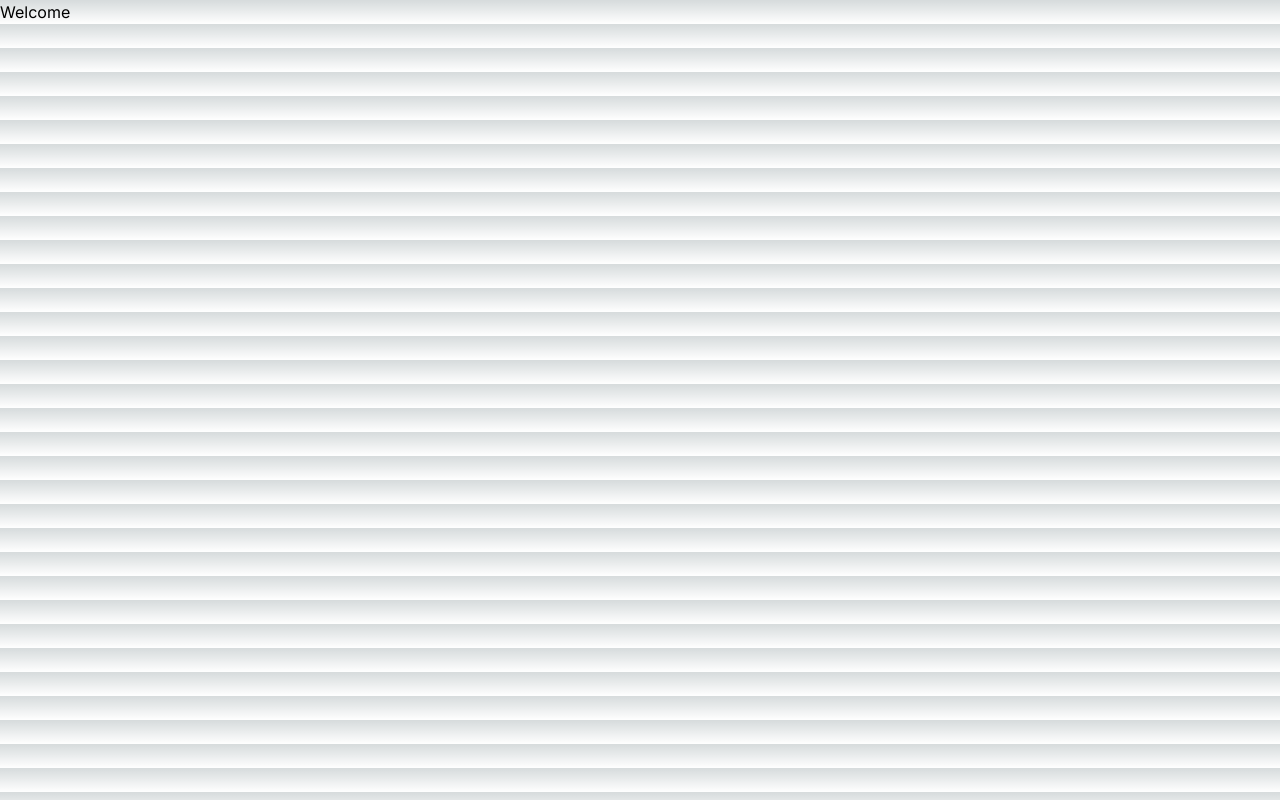
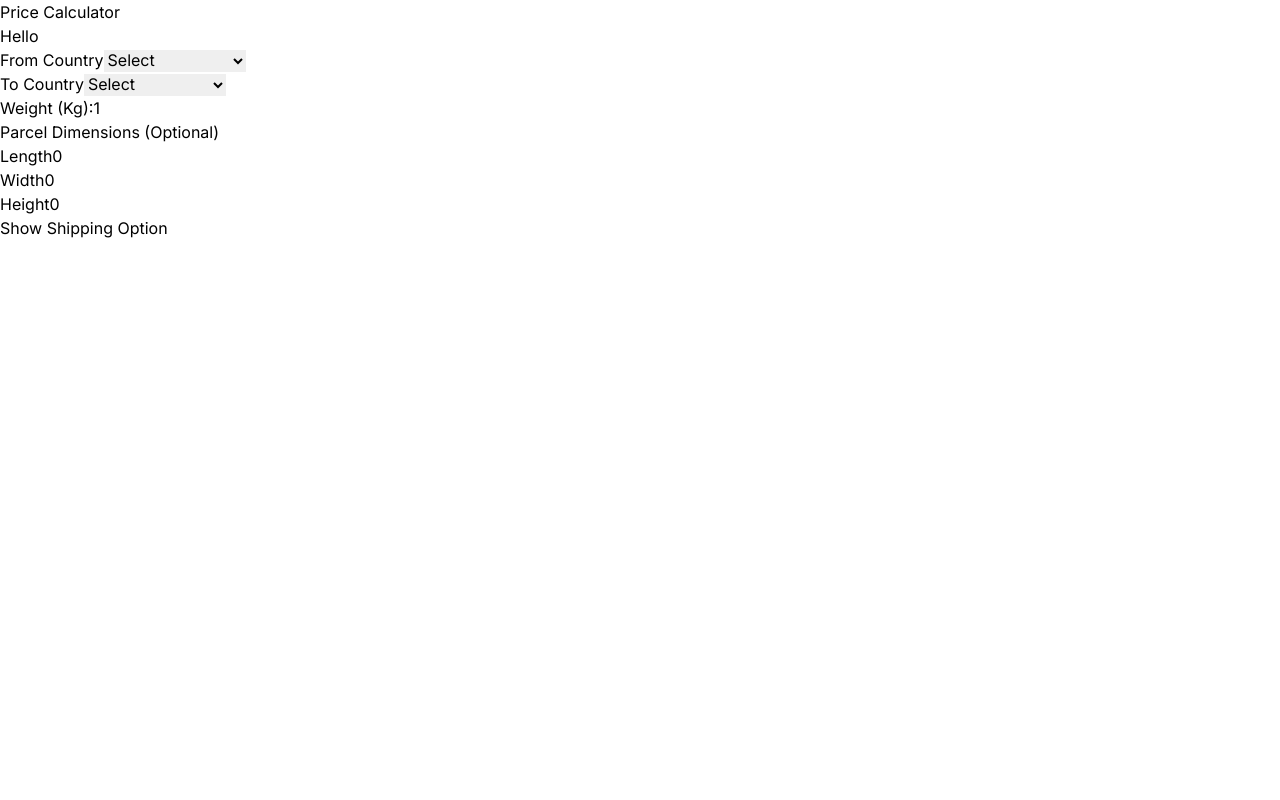
Before and after one commit to hashmi633/shipping_calculator, a Next.js app: page / in a window 1280 px wide. Built offline with nearby package versions, Linux system fonts and the light colour scheme.

Commit message:
2 tables schema are ready. UI data fields ready.

```diff
--- /dev/null
+++ b/src/app/Country.tsx
@@ -0,0 +1,94 @@
+'use client'
+
+import React, { useState } from "react";
+
+
+interface Country {
+  code: string,
+  name: string
+}
+
+type dimension = {
+  length: number,
+  width: number,
+  height: number
+}
+
+export const Country = () => {
+
+  const countries: Country[] = [
+    { code: 'US', name: 'United States' },
+    { code: 'CA', name: 'Canada' },
+    { code: 'UK', name: 'United Kingdom' },
+    { code: 'AU', name: 'Australia' },
+    { code: 'DE', name: 'Germany' },
+  ];
+
+
+  const [toCountry, setToCountry] = useState<string>('');
+  const [fromCountry, setFromCountry] = useState<string>('');
+  const [weight, setWeight] = useState<string>('');
+  const [dimension, setDimension] = useState<dimension>({
+    length: 0,
+    width: 0,
+    height: 0
+  })
+
+  const onChange = (e: any) => {
+    setDimension({ ...dimension, [e.target.name]: [e.target.value] })
+  }
+
+  const onClickFind = async () => {
+    const response = await fetch('/api/rate', {
+      method: "GET"
+    })
+  }
+
+  return (
+    <main>
+      Hello
+      <div>
+        <label>From Country</label>
+        <select value={fromCountry} onChange={(e) => { setFromCountry(e.target.value) }}>
+          <option value="">Select</option>
+          {countries.map((country) => (
+            <option>{country.name}</option>
+          ))}
+        </select>
+      </div>
+      <div>
+        <label>To Country</label>
+        <select value={toCountry} onChange={(e) => { setToCountry(e.target.value) }}>
+          <option value="">Select</option>
+          {countries.map((country) => (
+            <option key={country.code} value={country.code}>{country.name}</option>
+          ))}
+        </select>
+      </div>
+      <div>
+        <label>Weight (Kg):</label>
+        <input type="number" defaultValue='1' onChange={(e) => setWeight(e.target.value)} ></input >
+
+
+      </div>
+      <div>
+        <h3>Parcel Dimensions (Optional)</h3>
+        <div>
+          Length
+          <input value={dimension.length} name="length" onChange={onChange}></input>
+        </div>
+        <div>
+          Width
+          <input value={dimension.width} name="width" onChange={onChange}></input>
+        </div>
+        <div>
+          Height
+          <input value={dimension.height} name="height" onChange={onChange}></input>
+        </div>
+      </div>
+      <button onClick={onClickFind}>Show Shipping Option</button>
+
+
+    </main>
+  )
+}
--- a/src/app/api/greeting/route.ts
+++ b/src/app/api/rate/route.ts
@@ -1,6 +1,6 @@
 import { NextRequest, NextResponse } from "next/server"
 
-export const GET = () => {
+export const GET = async (request: NextRequest) => {
   return new NextResponse("hello world")
 }
 
@@ -10,6 +10,6 @@ export const POST = async (request: NextRequest) => {
 
   return  NextResponse.json({
     data: body,
-    message: "Facility Avaliable"
+    message: "Facility Avalaible"
   });
 }
--- a/src/app/globals.css
+++ b/src/app/globals.css
@@ -1,33 +1,3 @@
 @tailwind base;
 @tailwind components;
 @tailwind utilities;
-
-:root {
-  --foreground-rgb: 0, 0, 0;
-  --background-start-rgb: 214, 219, 220;
-  --background-end-rgb: 255, 255, 255;
-}
-
-@media (prefers-color-scheme: dark) {
-  :root {
-    --foreground-rgb: 255, 255, 255;
-    --background-start-rgb: 0, 0, 0;
-    --background-end-rgb: 0, 0, 0;
-  }
-}
-
-body {
-  color: rgb(var(--foreground-rgb));
-  background: linear-gradient(
-      to bottom,
-      transparent,
-      rgb(var(--background-end-rgb))
-    )
-    rgb(var(--background-start-rgb));
-}
-
-@layer utilities {
-  .text-balance {
-    text-wrap: balance;
-  }
-}
--- a/src/app/page.tsx
+++ b/src/app/page.tsx
@@ -1,9 +1,14 @@
 import Image from "next/image";
+import { Country } from "./Country";
 
 export default function Home() {
   return (
     <main>
-      Welcome
+      <div>
+        <h2>Price Calculator</h2>
+      </div>
+      <Country />
+
     </main>
   );
 }
```
Also changed, not shown: src/lib/drizzle.ts (+11 -1 lines).
